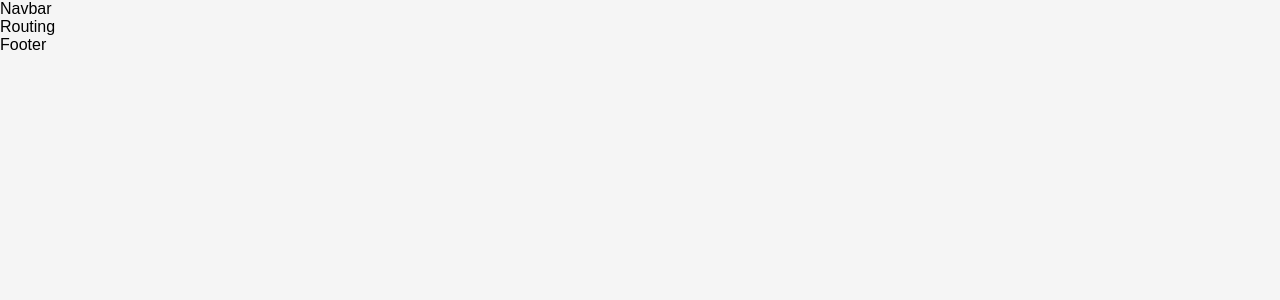
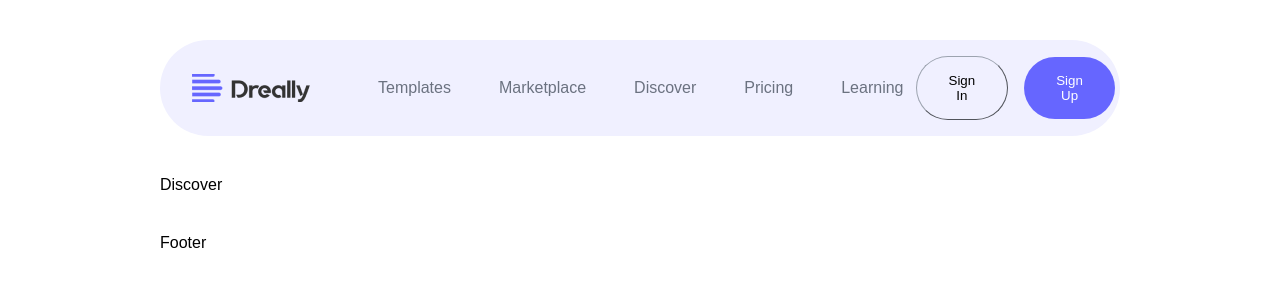
Before and after one commit to Vader4k/Dreally, a React (Vite) app: page /discover in a window 1280 px wide. Shown: the top 300 px of the page. Built offline with nearby package versions, Linux system fonts and the light colour scheme.

Commit message:
@add/ done with desktop navbar

```diff
--- a/src/assets/index.js
+++ b/src/assets/index.js
@@ -1,3 +1,6 @@
+// logo
+import logo from './logo.png'
+
 // hero section images
 import first from './Ellipse 1.png'
 import second from './Ellipse 2.png'
@@ -24,6 +27,7 @@ import tiktok from './tiktok.png'
 import youtube from './youtube.png'
 
 export {
+    logo,
     first,
     second,
     third,
--- a/src/components/Navbar.jsx
+++ b/src/components/Navbar.jsx
@@ -1,6 +1,32 @@
+import { logo } from '../assets'
+import { NavLink } from 'react-router-dom'
+import { navLinks } from '../constants'
+
 const Navbar = () => {
   return (
-    <div>Navbar</div>
+    <section className='w-full'>
+      <nav className='w-full py-4 px-4 bg-primary-50 flex items-center justify-between rounded-[100px]'>
+        <div className='flex items-center gap-10'>
+          <img src={logo} alt="logo" className='px-4'/>
+          <div className='flex items-center gap-6'>
+            {navLinks.map((nav) => (
+              <span
+                key={nav.id}
+                className='capitalize text-[1rem] cursor-pointer'>
+                  <NavLink to={nav.path} className='no-underline text-gray-500 flex items-center p-3 hover:bg-gray-300 hover:text-black rounded-md transition-all'>
+                    {nav.name}
+                  </NavLink>
+              </span>
+            ))}
+          </div>
+        </div>
+
+        <div className='flex items-center gap-4'>
+          <button className=' px-8 py-4 bg-transparent border-[1px] border-gray-400 rounded-[100px] cursor-pointer'>Sign In</button>
+          <button className=' px-8 py-4 bg-primary-500 border-none text-white rounded-[100px] cursor-pointer'>Sign Up</button>
+        </div>
+      </nav>
+    </section>
   )
 }
 
--- a/src/constants/index.js
+++ b/src/constants/index.js
@@ -1,3 +1,4 @@
+import { link, security, idea } from '../assets'
 
 export const navLinks = [
     {
@@ -17,7 +18,7 @@ export const navLinks = [
     },
     {
         id: 4,
-        name: 'price',
+        name: 'pricing',
         path: '/'
     },
     {
@@ -29,6 +30,21 @@ export const navLinks = [
 
 export const why = [
     {
-
-    }
+        id:1,
+        icon: link,
+        title: 'Scalable & Relable',
+        text: 'Grow your business confidently with our scalable and reliable platform, designed to adapt to your needs as you expand'
+    },
+    {
+        id:2,
+        icon: idea,
+        title: 'Advanced Collaboration',
+        text: 'Foster teamwork and innovation with our advanced collaboration features, empowering your team to work together'
+    },
+    {
+        id:3,
+        icon: security,
+        title: 'Secured & Compliance',
+        text: 'Protect your valuable data and maintain compliance with industry standards using our secured platform.'
+    },
 ]
--- a/src/index.css
+++ b/src/index.css
@@ -11,5 +11,4 @@
   padding: 0;
   box-sizing: border-box;
   font-family: 'Rubik', sans-serif;
-  background: #F5F5F5;
 }
--- a/src/layout/Layout.jsx
+++ b/src/layout/Layout.jsx
@@ -3,7 +3,7 @@ import { Navbar, Footer } from '../components'
 
 const Layout = () => {
   return (
-    <section>
+    <section className='py-10 px-40 flex flex-col gap-10'>
         <Navbar />
         <Routing />
         <Footer />
--- /dev/null
+++ b/src/pages/Discover.jsx
@@ -0,0 +1,9 @@
+
+
+const Discover = () => {
+  return (
+    <div>Discover</div>
+  )
+}
+
+export default Discover
--- /dev/null
+++ b/src/pages/Home.jsx
@@ -0,0 +1,7 @@
+const Home = () => {
+  return (
+    <div>Home</div>
+  )
+}
+
+export default Home
--- /dev/null
+++ b/src/pages/Pricing.jsx
@@ -0,0 +1,9 @@
+
+
+const Pricing = () => {
+  return (
+    <div>Pricing</div>
+  )
+}
+
+export default Pricing
--- a/src/routes/Routing.jsx
+++ b/src/routes/Routing.jsx
@@ -1,8 +1,17 @@
 import { Routes, Route } from "react-router-dom"
+import Home from '../pages/Home'
+import Discover from '../pages/Discover'
+import Pricing from '../pages/Pricing'
 
 const Routing = () => {
   return (
-    <div>Routing</div>
+    <section>
+      <Routes>
+        <Route index element={<Home />} />
+        <Route path="/discover" element={<Discover />} />
+        <Route path="/pricing" element={<Pricing />} />
+      </Routes>
+    </section>
   )
 }
 
```
